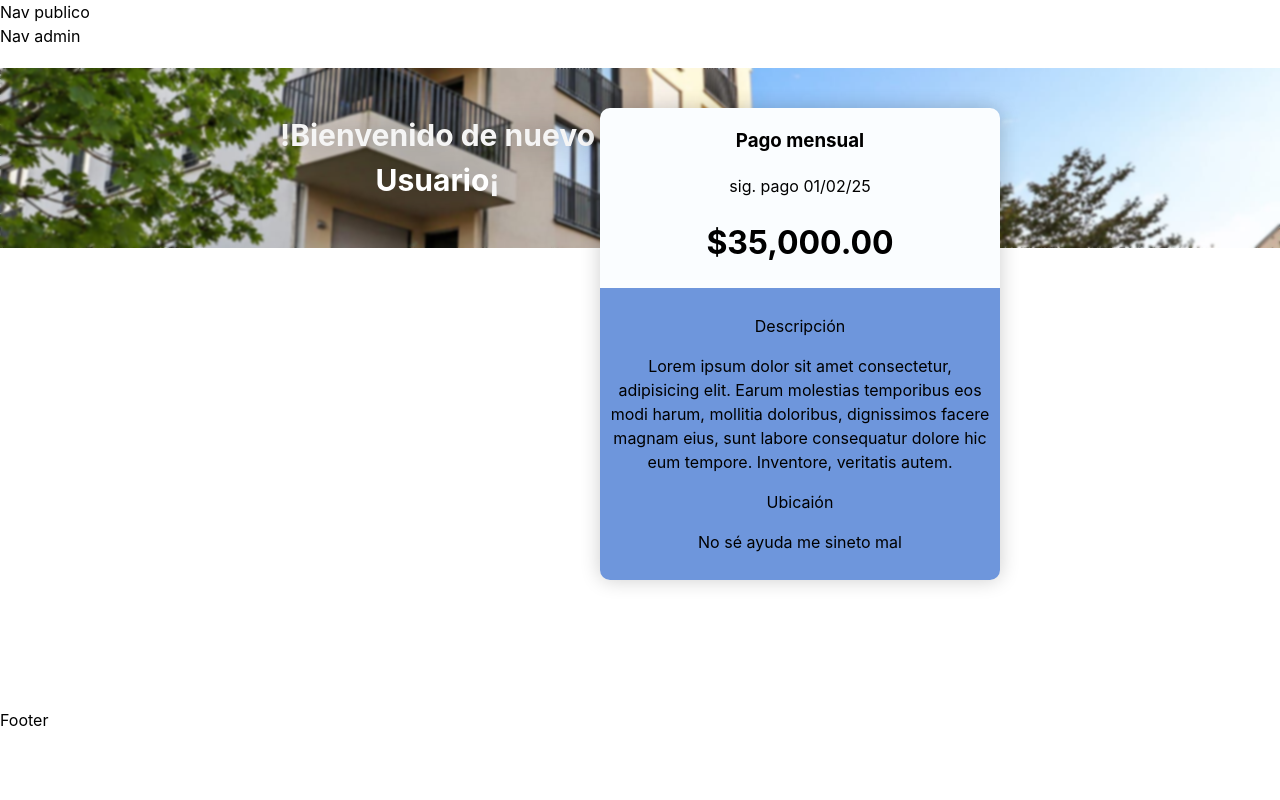
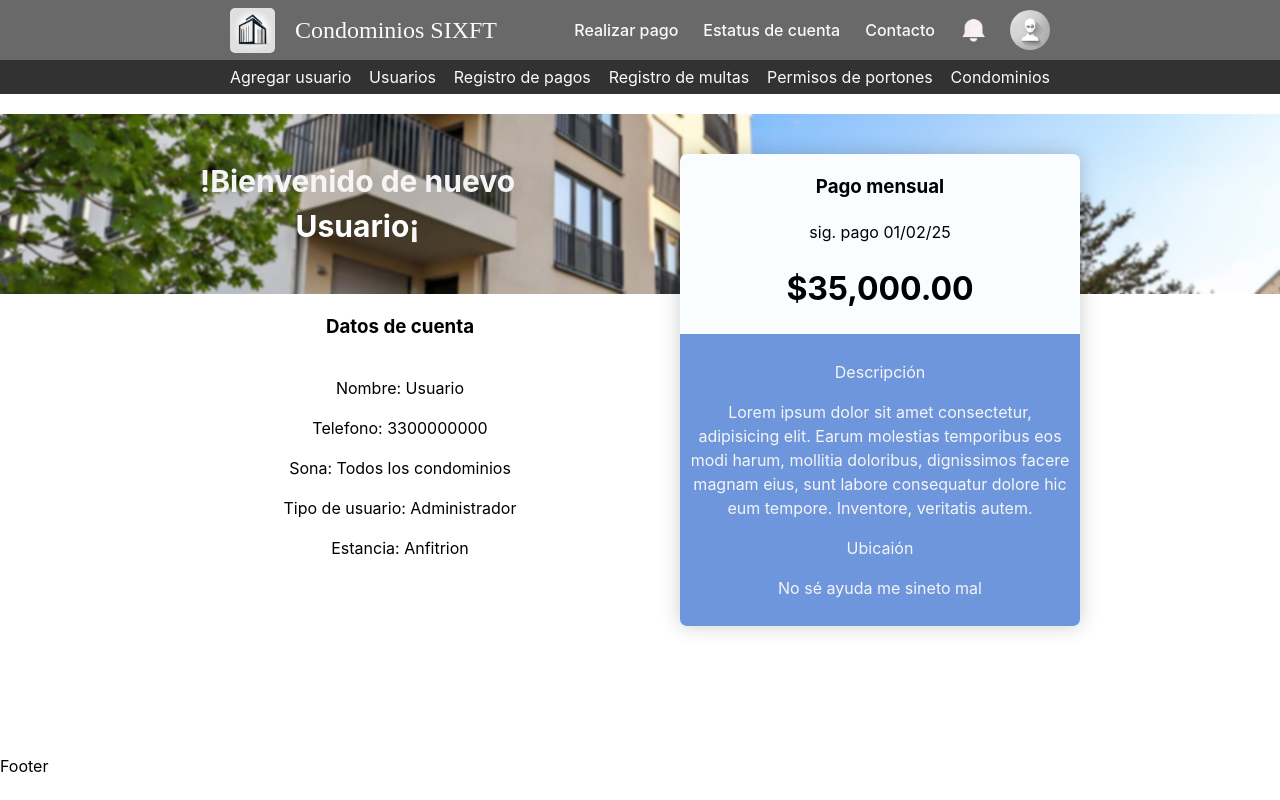
Before and after one commit to FrancitiX/stCondominio, a React (Vite) app: page /Home in a window 1280 px wide. Built offline with nearby package versions, Linux system fonts and the light colour scheme.

Commit message:
Home update

```diff
--- a/src/App.jsx
+++ b/src/App.jsx
@@ -3,6 +3,8 @@ import { BrowserRouter as Router, Routes, Route } from "react-router-dom";
 import Login from "./views/Login";
 import Home from "./views/Home";
 import Register from "./views/Register";
+import Users from "./views/Users";
+import Payments from "./views/Payments";
 
 function App() {
   return (
@@ -11,6 +13,8 @@ function App() {
         <Route path="/" element={<Login />} />
         <Route path="/Register" element={<Register />} />
         <Route path="/Home" element={<Home />} />
+        <Route path="/Users" element={<Users />} />
+        <Route path="/Payments" element={<Payments />} />
       </Routes>
     </Router>
   );
--- a/src/components/Nav-bar.jsx
+++ b/src/components/Nav-bar.jsx
@@ -1,15 +1,50 @@
-import React from 'react'
-import styles from "./../styles/components/Nav.module.css"
+import React from "react";
+import { Link } from "react-router-dom";
+import styles from "./../styles/components/Nav.module.css";
+import Logo from "/Logo.png";
+import userImage from "./../assets/Usuario.png";
+import Notification from "./../assets/notification.png";
+import classNames from "classnames";
 
 function NavBar() {
   return (
     <header>
       <nav>
-        <div>Nav publico</div>
-        <div>Nav admin</div>
+        <div className={styles.nav_public}>
+          <Link to="/Home" className={classNames(styles.nav_left, styles.title)}>
+            <img src={Logo} alt="Logo" />
+            <h1 >Condominios SIXFT</h1>
+          </Link>
+          <div className={styles.nav_right}>
+            <Link to="/Payments">Realizar pago</Link>
+            <Link to="#">Estatus de cuenta</Link>
+            <Link to="#">Contacto</Link>
+            <Link to="#" className={styles.nav_notification}>
+              <img
+                src={Notification}
+                alt="Notificaciones"
+                className={styles.image}
+              />
+            </Link>
+            <Link to="#" className={styles.nav_userImage}>
+              <img src={userImage} alt="usuario" className={styles.image} />
+            </Link>
+          </div>
+        </div>
+
+        <div className={styles.nav_admin}>
+          <Link to="/Register">Agregar usuario</Link>
+          <Link to="/Users">Usuarios</Link>
+          <Link to="/">Registro de pagos</Link>
+          <Link to="/">Registro de multas</Link>
+          <Link to="/">Permisos de portones</Link>
+          <Link to="/">Condominios</Link>
+
+          <div className={classNames(styles.hidden, styles.more_Options)}>Más opciones</div>
+        </div>
       </nav>
     </header>
-  )
+  );
 }
 
-export default NavBar
+export default NavBar;
--- a/src/styles/Home.module.css
+++ b/src/styles/Home.module.css
@@ -6,7 +6,7 @@
 
 .welcome {
   height: 180px;
-    background-image: url('./../assets/fondo_03.jpg');
+  background-image: url("./../assets/fondo_03.jpg");
   background-position: center;
   background-repeat: no-repeat;
   background-size: cover;
@@ -23,7 +23,8 @@
 .welcome h1 {
   text-align: center;
   font-size: 30px;
-    padding: 0px 280px;
+  /* padding: 0px 280px; */
+  padding: 0px 20%;
   color: rgb(245, 245, 245);
   filter: drop-shadow(0 0 15px var(--shadow2));
 }
@@ -41,7 +42,7 @@
   background: var(--bgColor);
   box-shadow: 0px 0px 20px var(--shadow);
   /* border: 1px solid var(--text); */
-    border-radius: 10px;
+  border-radius: 7px;
   overflow: hidden;
 }
 
@@ -52,4 +53,75 @@
 .monthDescription {
   padding: 10px;
   background: var(--bgColor3);
+  color: rgb(245, 245, 245);
 }
+
+.container {
+  padding: 0 280px;
+}
+
+.account {
+  max-width: 400px;
+  text-align: center;
+  display: flex;
+  flex-direction: column;
+  align-items: center;
+  justify-content: center;
+}
+
+.data_account li {
+  text-decoration: none;
+  list-style: none;
+}
+
+@media screen and (max-width: 1300px) {
+  .welcome h1 {
+    padding: 0px 200px;
+  }
+
+  .monthCard {
+    right: 200px;
+  }
+
+  .container {
+    padding: 0 200px;
+  }
+}
+
+@media screen and (max-width: 1150px) {
+  .welcome h1 {
+    padding: 0px 100px;
+  }
+
+  .monthCard {
+    right: 100px;
+  }
+
+  .container {
+    padding: 0 100px;
+  }
+}
+
+@media screen and (max-width: 950px) {
+  .welcome h1 {
+    padding: 0px 20px;
+  }
+
+  .monthCard {
+    right: 20px;
+  }
+
+  .container {
+    padding: 0 20px;
+  }
+}
+
+@media screen and (max-width: 780px) {
+  /* .welcome h1 {
+      padding: 0px 100px;
+    }
+
+    .monthCard {
+      right: 100px;
+    } */
+}
--- a/src/styles/components/Nav.module.css
+++ b/src/styles/components/Nav.module.css
@@ -0,0 +1,95 @@
+header {
+  height: auto;
+  background: rgb(105, 105, 105);
+}
+
+header Link,
+header a {
+  color: rgb(250, 250, 250);
+  text-decoration: none;
+  transition: 0.3s;
+}
+
+header Link:hover:not(.title),
+header a:hover:not(.title) {
+  color: var(--specialText);
+  text-decoration: none;
+}
+
+.nav_public {
+  height: 60px;
+  padding: 0 230px;
+  display: flex;
+  align-items: center;
+  justify-content: space-between;
+}
+
+.nav_public Link,
+.nav_public a {
+  font-weight: 500;
+}
+
+.nav_public Link:hover:not(.title),
+.nav_public a:hover:not(.title) {
+  transform: scale(1.03);
+}
+
+.nav_left {
+  display: flex;
+  align-items: center;
+  justify-content: start;
+  gap: 20px;
+}
+
+.nav_left img {
+  height: 45px;
+  aspect-ratio: 1;
+  border-radius: 5px;
+}
+
+.nav_left h1 {
+  font-family: Italianno;
+  font-size: 24px;
+  font-weight: 400;
+  line-height: 30px;
+  text-align: left;
+  text-underline-position: from-font;
+  text-decoration-skip-ink: none;
+}
+
+.nav_right {
+  display: flex;
+  align-items: center;
+  justify-content: space-between;
+  gap: 25px;
+}
+
+.nav_notification {
+  height: 27px;
+  width: 25px;
+  overflow: hidden;
+}
+
+.nav_userImage {
+  height: 40px;
+  width: 40px;
+  overflow: hidden;
+  border-radius: 50%;
+}
+
+.image {
+  height: 100%;
+  aspect-ratio: 1;
+}
+
+.nav_admin {
+  padding: 5px 230px;
+  display: flex;
+  align-items: center;
+  justify-content: space-between;
+  background: rgb(50, 50, 50);
+}
+
+.hidden {
+    display: none;
+}
--- a/src/views/Home.jsx
+++ b/src/views/Home.jsx
@@ -45,7 +45,19 @@ function Home() {
           </div>
         </div>
 
-        <section></section>
+        <section className={styles.container}>
+          <div className={`${styles.account} center`}>
+            <h3>Datos de cuenta</h3>
+            <div className={styles.data_account}>
+              <p>Nombre: <span>Usuario</span></p>
+              <p>Telefono: <span>3300000000</span></p>
+              <p>Sona: <span>Todos los condominios</span></p>
+              <p>Tipo de usuario: <span>Administrador</span></p>
+              <p>Estancia: <span>Anfitrion</span></p>
+            </div>
+          </div>
+        </section>
+        <section className={styles.container}></section>
       </main>
       <Footer />
     </>
--- /dev/null
+++ b/src/views/Payments.jsx
@@ -0,0 +1,9 @@
+import React from 'react'
+
+function Payments() {
+  return (
+    <div>Payments</div>
+  )
+}
+
+export default Payments
--- /dev/null
+++ b/src/views/Users.jsx
@@ -0,0 +1,9 @@
+import React from 'react'
+
+function Users() {
+  return (
+    <div>Users</div>
+  )
+}
+
+export default Users
```
Also changed, not shown: src/assets/notification.png (added), 1 other file (tests, documents, lock files or other folders). Lines whose indentation alone changed are shown as unchanged.
